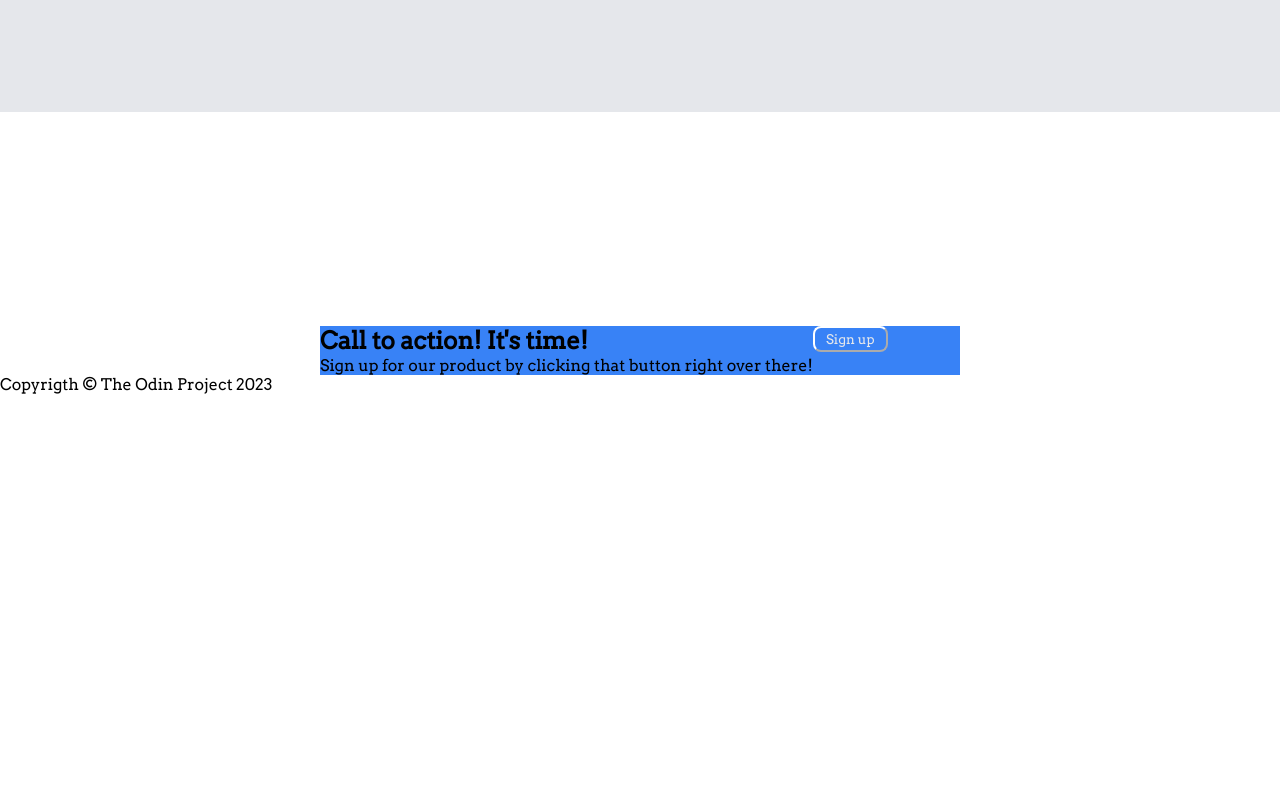
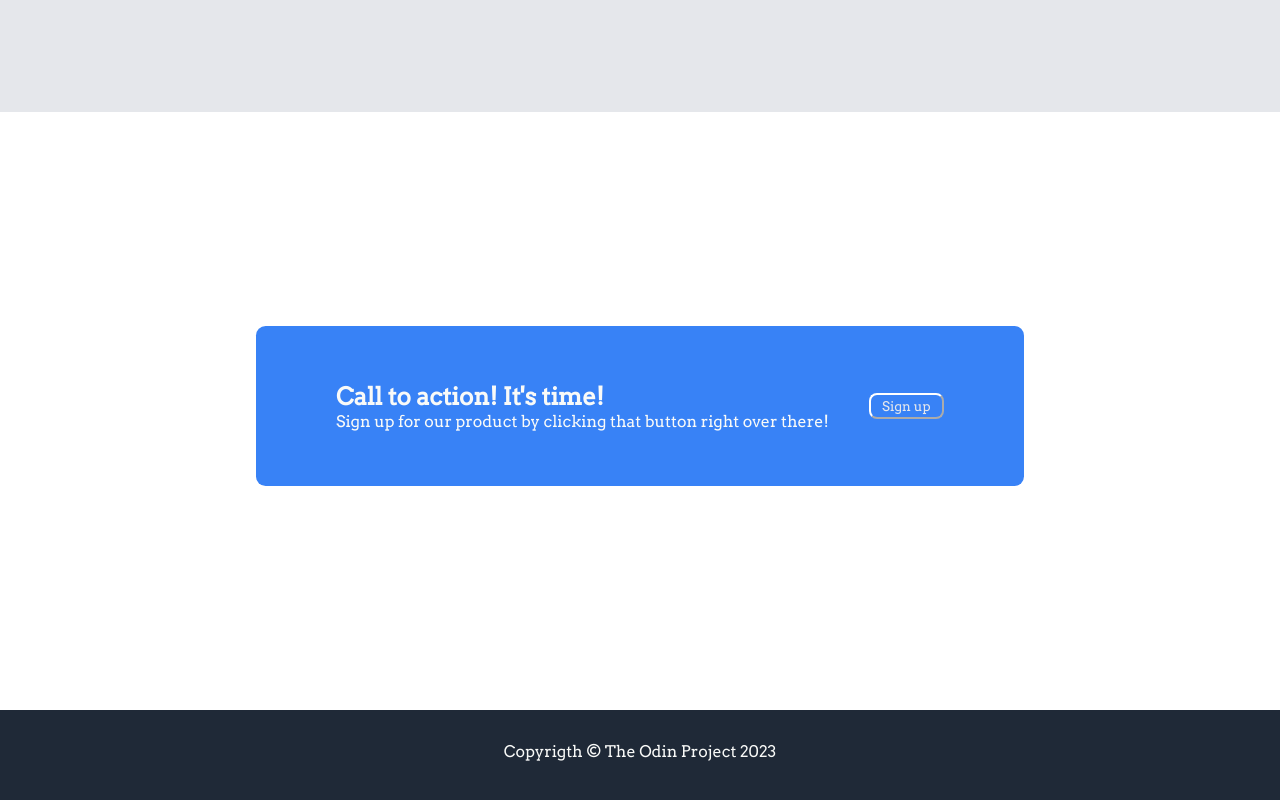
Before and after one commit to bobul/odin-landing-page, a plain HTML site: page index.html in a window 1280 px wide. Shown: the part 1466-2266 px from the top of the page. Drawn offline with Linux system fonts and the light colour scheme.

Commit message:
Make and style footer. Finish a page

```diff
--- a/index.html
+++ b/index.html
@@ -65,11 +65,11 @@
     <footer>
         <section>
             <div class="sign-up-container">
-                <div class="sign-up-item 1">
+                <div class="sign-up-item">
                     <h2>Call to action! It's time!</h2>
                     <p>Sign up for our product by clicking that button right over there!</p>
                 </div>
-                <div class="sign-up-item 2">
+                <div class="sign-up-item">
                     <button class="sign-up-button">Sign up</button>
                 </div>
             </div>
--- a/styles/style.scss
+++ b/styles/style.scss
@@ -2,6 +2,7 @@ $Arvo: 'Arvo';
 $dark-background-color: #1F2937;
 $secondary-text-color: #E5E7EB;
 $button-color: #3882f6;
+$white-font-color: #F9FAF8;
 @font-face{
     font-family: 'Arvo';
     src: url(../fonts/Arvo-Regular.ttf);
@@ -12,6 +13,7 @@ $button-color: #3882f6;
     padding: 0;
     box-sizing: border-box;
     font-family: $Arvo;
+    position: relative;
 }
 
 h1{
@@ -142,12 +144,33 @@ footer{
     margin-top: 2rem;
     height: 60vh;
     .sign-up-container{
-        margin-left: 25%;
-        margin-right: 25%;
+        height: 10rem;
+        margin-left: 20%;
+        margin-right: 20%;
         background-color: $button-color;
         display: flex;
+        justify-content: space-between;
+        align-items: center;
+        border-radius: 0.6rem;
+        color:$white-font-color;
     }
     .sign-up-button{
         border-color: white;
     }
+    .sign-up-item:nth-of-type(1){
+        padding-left: 5rem;
+    }
+    .sign-up-item:nth-of-type(2){
+        padding-right: 5rem;
+    }
+    .copyright-info{
+        background-color: $dark-background-color;
+        color: $white-font-color;
+        text-align: center;
+        width: 100%;
+        height: 20%;
+        position: absolute;
+        bottom: 0;
+        padding: 2rem 0 2rem 0rem;
+    }
 }
```
Also changed, not shown: styles/style.css, 1 other file.
